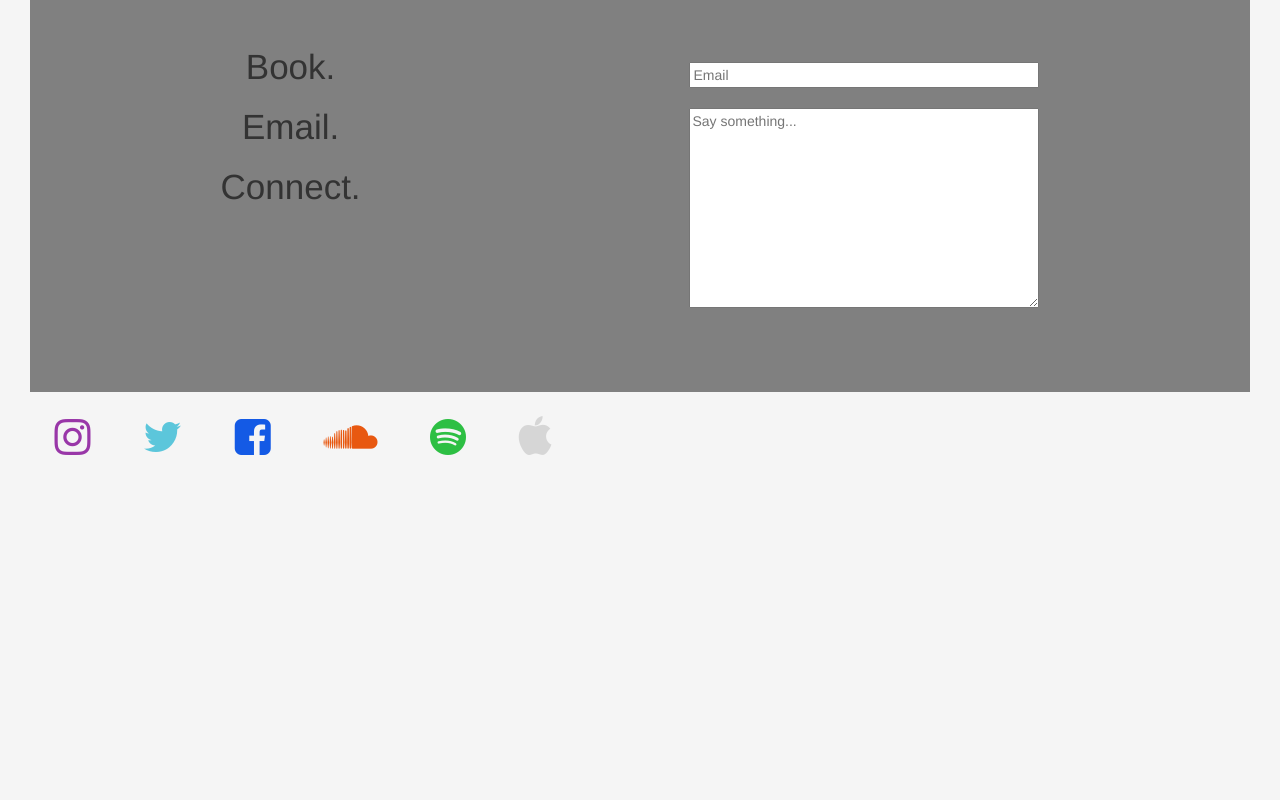
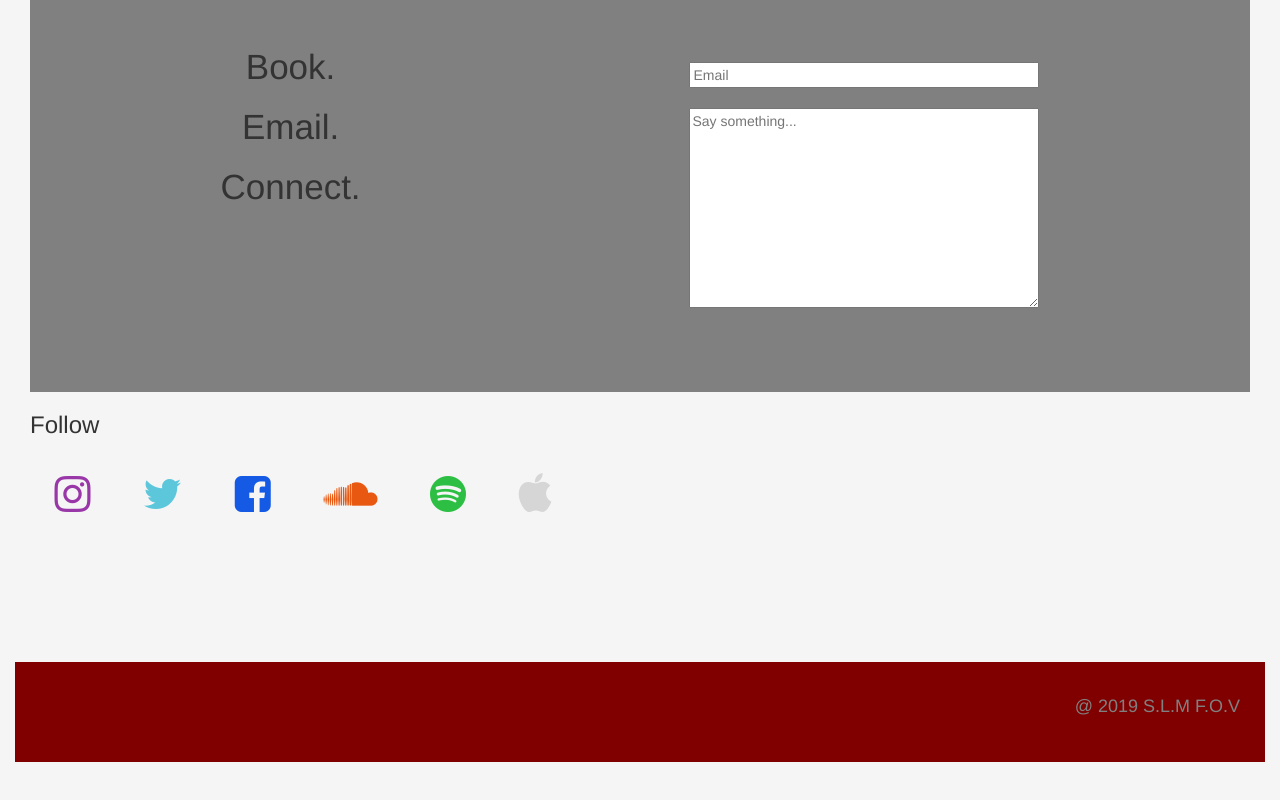
Before and after one commit to Smcclean4/Artist-Site, a website: page project/index.html in a window 1280 px wide. Shown: the part 1278-2078 px from the top of the page. After the commit the page ends 2040 px from the top, so only its background shows below. Drawn offline with nearby package versions, Linux system fonts and the light colour scheme.

Commit message:
building footer

```diff
--- a/project/css/style.css
+++ b/project/css/style.css
@@ -75,7 +75,7 @@ input, textarea {
 #social {
   width:auto;
   max-width:100%;
-  height:500px;
+  height:250px;
 }
 .icons{
   font-size:3.0em;
@@ -102,6 +102,14 @@ input, textarea {
 .fa-apple {
   color:#d6d6d6;
 }
+/* Footer */
+#footer {
+  background-color:maroon;
+  height:100px;
+  color:grey;
+  text-align:right;
+  padding:2%;
+}
 
 
 /* Scrolling */
--- a/project/index.html
+++ b/project/index.html
@@ -54,6 +54,7 @@
           </div>
 
           <div id="social">
+            <h3 id="follow" >Follow</h3>
             <a href="#"><i class="icons fa fa-instagram" aria-hidden="true"></i></a>
             <a href="#"><i class="icons fa fa-twitter" aria-hidden="true"></i></a>
             <a href="#"><i class="icons fa fa-facebook-square" aria-hidden="true"></i></a>
@@ -64,7 +65,7 @@
 </div>
 
 <div id="footer">
-
+  <h4>@ 2019 S.L.M F.O.V</h4>
 </div>
 
       </div>
```
